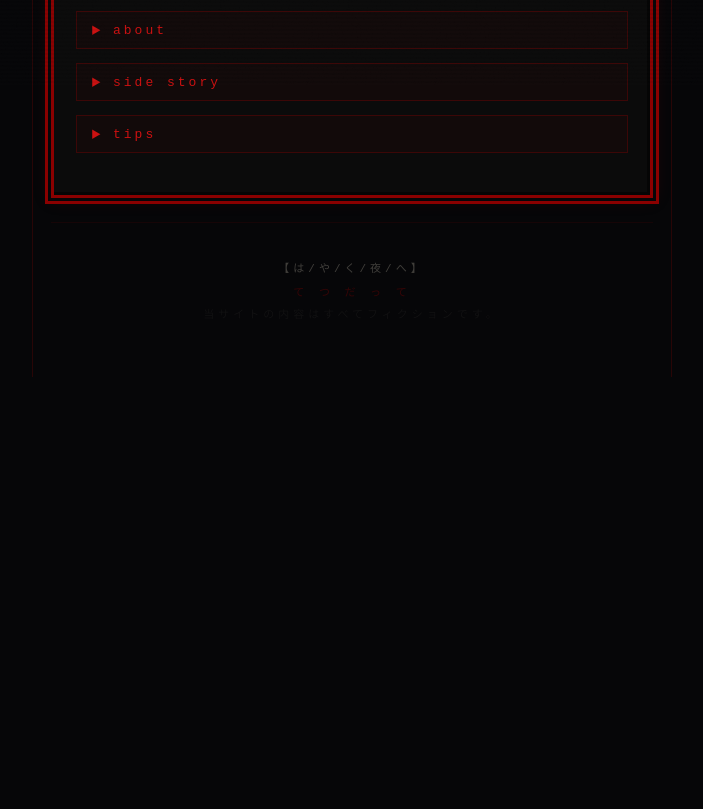
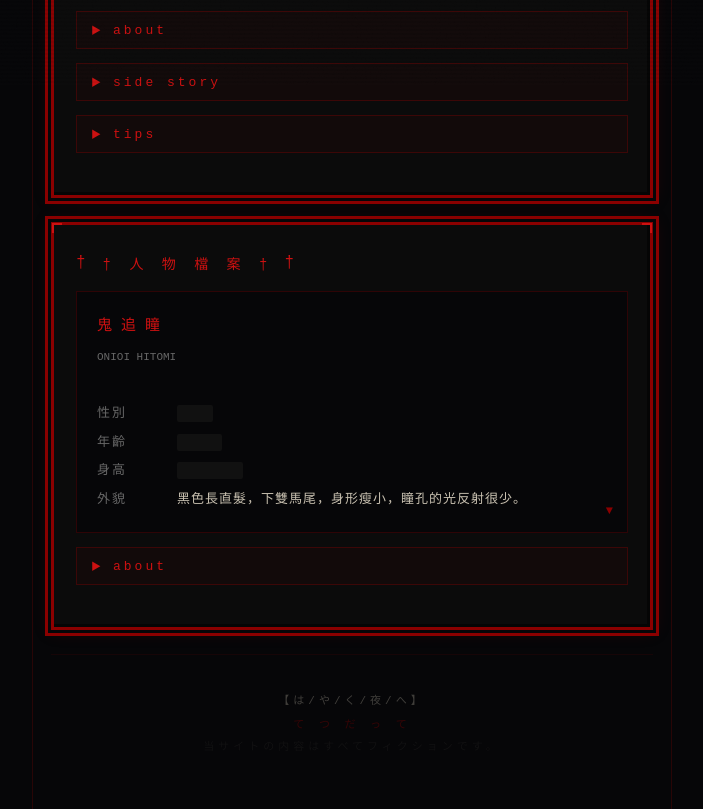
Before and after one commit to 0130atta/hayaku-yoru-e, a plain HTML site: page index.html in a window 1280 px wide. Shown: the part 715-1524 px from the top of the page, without its empty margins (288-991 px from the left). Before the commit the page ends 1092 px from the top, so only its background shows below. Drawn offline with Linux system fonts and the light colour scheme.

Commit message:
新增人物: 鬼追瞳

```diff
--- a/index.html
+++ b/index.html
@@ -850,6 +850,34 @@
         </div>
       </details>
     </div>
+
+    <!-- ===== 瞳 ===== -->
+    <div class="pixel-box">
+      <div class="pixel-corner tl" style="border-color:var(--blood-bright);"></div>
+      <div class="pixel-corner tr" style="border-color:var(--blood-bright);"></div>
+      <div class="section-title">† 人 物 檔 案 †</div>
+      <div class="msg-box">
+        <span style="color:var(--blood-bright); font-size:15px;">鬼 追 瞳</span><br>
+        <span style="color:var(--ash); font-size:11px;">ONIOI HITOMI</span><br><br>
+        <span class="prof-label">性別</span><span class="prof-value"><span class="blackout">女性</span></span><br>
+        <span class="prof-label">年齡</span><span class="prof-value"><span class="blackout">約8歲</span></span><br>
+        <span class="prof-label">身高</span><span class="prof-value"><span class="blackout">約134cm</span></span><br>
+        <span class="prof-label">外貌</span><span class="prof-value">黑色長直髮，下雙馬尾，身形瘦小，瞳孔的光反射很少。</span>
+      </div>
+
+      <!-- Collapsible: about -->
+      <details class="pixel-details">
+        <summary>about</summary>
+        <div class="details-inner">
+          不知正體的怪物變成的少女。<br><br>
+          不知道自己為什麼醒來，沒有曾經的記憶，對現代的一切看起來都十分陌生的少女。如同詛咒娃娃一般完全無法甩開，最後在風語的妥協下住在了風語的公寓裡。<br><br>
+          不喜歡說話，表情幾乎完全沒有變化，看上去也沒有任何情緒，讓人完全不知道她在想些什麼。<br><br>
+          <span class="blackout">真實的模樣是比現在大上大概10倍的怪物，表皮覆蓋著神秘的黑色黏液，散發出強烈的水腥味，撫摸時依稀可以感受到光滑的鱗片觸感，鱗片下有類似眼睛的構造，似乎可以分裂出觸手一樣的肢節。（風語描述）</span><br><br>
+          因為沒有人類的感情，所以不在乎人類，對傷害人類也完全沒有興趣。儘管如此，面對陌生人時還是會散發出微妙的敵意，只喜歡和風語待在一起。有著非同一般的智能，但個性和小孩子沒有太大區別，偶爾會惡作劇。<br><br>
+          <span class="blackout">曾經是人類。現在的姿態是和「人魚」的肉嵌合在一起，套著曾經人類模樣皮囊的怪物。過往的記憶與感情都被異化、吃掉了。與風語通過詛咒和因緣緊緊地聯繫在一起，所以只對他有著本能的依賴衝動。</span>
+        </div>
+      </details>
+    </div>
   </div>
 
   <!-- ===== TAB: 故事 ===== -->
```
